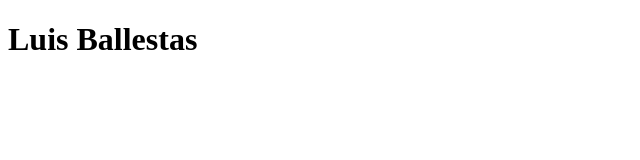
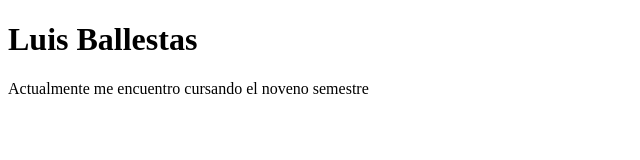
Before and after one commit to lbnetlify/taller_buenas_practicas, a plain HTML site: page index.html in a window 1280 px wide. Shown: the whole page, without its empty margins (0-640 px from the left). Drawn offline with Linux system fonts and the light colour scheme.

Commit message:
fifth commit

```diff
--- a/index.html
+++ b/index.html
@@ -8,6 +8,7 @@
 <body>
     <div class="container">
         <h1>Luis Ballestas</h1>
+        <p>Actualmente me encuentro cursando el noveno semestre</p>
     </div>
 </body>
 </html>
```
